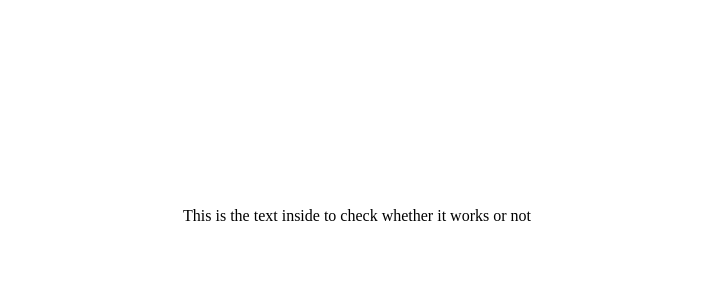
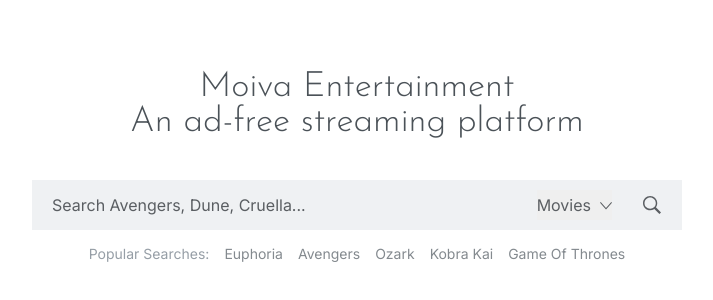
Before and after one commit to mansoor-roeen-glitch/shiny-potato, a React (Create React App) app: page / in a window 1280 px wide. Shown: the part 184-484 px from the top of the page, without its empty margins (283-996 px from the left). Built offline with nearby package versions, Linux system fonts and the light colour scheme.

Commit message:
searchBar and Home Router have been updated

```diff
--- a/package.json
+++ b/package.json
@@ -6,8 +6,10 @@
     "@testing-library/jest-dom": "^5.16.2",
     "@testing-library/react": "^12.1.2",
     "@testing-library/user-event": "^13.5.0",
+    "history": "^5.2.0",
     "react": "^17.0.2",
     "react-dom": "^17.0.2",
+    "react-router": "^6.2.1",
     "react-router-dom": "^6.2.1",
     "react-scripts": "5.0.0",
     "styled-components": "^5.3.3",
--- a/public/global_styles.css
+++ b/public/global_styles.css
@@ -1,6 +1,7 @@
 * {
     box-sizing: border-box;
     position: relative;
+    font-family: 'Inter', 'Lato', arial;
 
     font-size: 16px;
     margin: 0px;
--- a/public/index.html
+++ b/public/index.html
@@ -1,24 +1,24 @@
 <!DOCTYPE html>
 <html lang="en">
 
-<head>
+  <head>
 
     <meta charset="utf-8" />
     <meta name="viewport" content="width=device-width, initial-scale=1" />
     <meta name="theme-color" content="#FFFFFF" />
 
     <meta
-    name="description"
-    content="Web site created using create-react-app"
+      name="description"
+      content="Web site created using create-react-app"
     />
 
     <link rel="stylesheet" href="./global_styles.css">
     <link rel="icon" href="%PUBLIC_URL%/favicon.ico" />
     <link rel="preconnect" href="https://fonts.googleapis.com">
     <link rel="preconnect" href="https://fonts.gstatic.com" crossorigin>
-    <link href="https://fonts.googleapis.com/css2?family=Inter:wght@300;400;500;600;700&family=Lato:wght@100;300;400;700&family=Source+Sans+Pro:wght@300;400;600;700&display=swap" rel="stylesheet">
+    <link href="https://fonts.googleapis.com/css2?family=Inter:wght@300;400;500;600;700&family=Josefin+Sans:wght@300;400&family=Lato:wght@100;300;400;700&family=Source+Sans+Pro:wght@300;400;600;700&display=swap" rel="stylesheet">
 
-  <title>Moiva Entertainment</title>
+    <title>Moiva Entertainment</title>
 
   </head>
 
--- a/src/App.js
+++ b/src/App.js
@@ -1,19 +1,21 @@
 // Dependencies
 import React from 'react';
-import { Route, Routes } from 'react-router-dom';
+import { Route, Routes, BrowserRouter as Router } from 'react-router-dom';
 
 // Route Components
 import Home from './routes/Home';
 import Search from './routes/Search'
 
+export default function App() {
 
-export default function App() {
+  // Component Variables
+
   return (
-
-    <Routes>
-      <Route path='/' exact element={<Home/>} />
-      <Route path='/search' element={<Search />} />
-    </Routes>
-
+    <Router>
+      <Routes>
+        <Route path='/' exact element={<Home />} />
+        <Route path='/search' element={<Search />} />
+      </Routes>
+    </Router>
   );
 }
--- a/src/components/Icon.js
+++ b/src/components/Icon.js
@@ -23,8 +23,8 @@ export default function Icon({...props}) {
 
 
 const IconImage = styled.img `
-    width: ${props => props.iconSize.iconWidth || 16};
-    height: ${props => props.iconSize.iconHeight || 16};
+    width: ${props => props.iconSize.iconWidth || 16}px;
+    height: ${props => props.iconSize.iconHeight || 16}px;
 `;
 
 const IconWrapper = styled.div `
--- /dev/null
+++ b/src/components/SearchBar.js
@@ -0,0 +1,248 @@
+// Dependencies
+import React from 'react'
+import styled from 'styled-components';
+import { useNavigate } from 'react-router';
+
+// Constants
+import { BORDERS, COLORS, FONTS, DROPDOWNS, FILTERS } from '../constants';
+import Icon from './Icon';
+
+export default function SearchBar ({...props}) {
+
+	// Component Variables
+	const navigate = useNavigate();
+
+	// Component States
+	const [query, setQuery] = React.useState(props.query);
+	const [type, setType] = React.useState(props.type);
+	const [isInputOnFocus, setIsInputOnFocus] = React.useState(props.isInputOnFocus);
+	const [isDropdownActive, setIsDropdownActive] = React.useState(props.isDropdownActive);
+
+	// Component Functions
+	const handleOptionClick = (index) => {setType(index); setIsDropdownActive(false)}
+	const handleInput = (event) => {setQuery(event.target.value)}
+
+	const handleSearchButton = () => {
+		if (query.length > 0) {
+			navigate(`/search?query=${encodeURI(query)}`)
+		}
+	}
+
+	const onBlur = (event) => {event.target.value === '' && setIsInputOnFocus(false)}
+	const onFocus = () => {setIsInputOnFocus(true); setIsDropdownActive(false)}
+
+
+	return (
+		<SearchBarWrapper border={BORDERS.searchBarBorder} isInputOnFocus={isInputOnFocus}>
+
+			<InputWrapper background={COLORS.backgroundColorTypeB} isInputOnFocus={isInputOnFocus}>
+				<Input
+					value={query}
+					fontFamily={FONTS.primaryFontFamily}
+					textColorTypeC={COLORS.textColorTypeC}
+					textColorTypeB={COLORS.textColorTypeB}
+
+					onFocus={onFocus}
+					onBlur={onBlur}
+					onChange={handleInput}
+
+					placeholder='Search Avengers, Dune, Cruella...'
+				/>
+			</InputWrapper>
+
+			<ButtonWrapper backgroundColor={COLORS.backgroundColorTypeB}>
+				<Button onClick={handleSearchButton}>
+					<Icon
+						iconFile='search-icon.svg'
+						iconAlt='Click here to search'
+						iconSize={{
+							iconWidth: 24,
+							iconHeight: 24,
+						}}
+					/>
+				</Button>
+			</ButtonWrapper>
+
+			<TypeSelectorWrapper isInputOnFocus={isInputOnFocus}>
+
+				<TypeSelectorButton onClick={() => {setIsDropdownActive(!isDropdownActive)}}>
+						<TypeSelectorButtonText fontFamily={FONTS.primaryFontFamily}>
+							{DROPDOWNS.searchBarDropdown[type]}
+						</TypeSelectorButtonText>
+						<TypeSelectorButtonIcon>
+							<Icon
+								iconFile='arrow-down-icon.svg'
+								iconAlt='Selector Button Icon'
+								iconSize={{
+									iconWidth: 12,
+									iconHeight: 12,
+								}}
+							/>
+						</TypeSelectorButtonIcon>
+				</TypeSelectorButton>
+
+				<TypeSelector backgroundColor={COLORS.backgroundColorTypeB} dropshadow={FILTERS.primaryBoxshadow} isDropdownActive={isDropdownActive}>
+
+					{DROPDOWNS.searchBarDropdown.map((option, index) => (
+						<TypeOption key={index} onClick={() => {handleOptionClick(index)}}>
+							<TypeOptionText fontFamily={FONTS.primaryFontFamily}>{option}</TypeOptionText>
+						</TypeOption>
+					))}
+
+				</TypeSelector>
+
+			</TypeSelectorWrapper>
+
+		</SearchBarWrapper>
+  )
+}
+
+
+
+const TypeOptionText = styled.span `
+	font-family: ${props => props.fontFamily};
+	font-size: 16px;
+
+	text-align: center;
+	color: #5A5E62;
+`;
+
+const TypeOption = styled.button `
+	width: 100%;
+	height: 35px;
+	padding: 0px 10px;
+
+	display: flex;
+	align-items: center;
+	cursor: pointer;
+	border-radius: 3px;
+	background: transparent;
+	outline: none;
+	border:none;
+
+	&:hover {
+		background: #dfe3e7;
+	}
+
+`;
+
+const TypeSelector = styled.div `
+	background: ${props => props.backgroundColor};
+	filter: ${props => props.dropshadow};
+	border: none;
+	position: absolute;
+	height: fit-content;
+	list-style: none;
+	display: ${props => props.isDropdownActive ? 'initial' : 'none'};
+
+	top: calc(100% + 10px);
+	width: 150px;
+	padding: 12px 10px;
+	right: -25%;
+	border-radius: 3px;
+	z-index: 999;
+`;
+
+const TypeSelectorButtonIcon = styled.div `
+	display: inherit;
+	align-items: inherit;
+	justify-content: inherit;
+`;
+
+const TypeSelectorButtonText = styled.span `
+	font-family: ${props => props.fontFamily};
+	font-size: 16px;
+
+	text-align: center;
+	color: #5A5E62;
+`;
+
+const TypeSelectorButton = styled.button `
+	height: 100%;
+	width: 100%;
+	column-gap: 9px;
+
+	display: inherit;
+	align-items: inherit;
+	justify-content: inherit;
+	border: none;
+	cursor: pointer;
+`;
+
+const TypeSelectorWrapper = styled.div `
+	height: 100%;
+	padding: 10px 0px;
+	right: 70px;
+
+	display: ${props => props.isInputOnFocus ? 'none' : 'flex'};
+	position: absolute;
+	align-items: center;
+	justify-content: center;
+`;
+
+const Button = styled.div `
+	display: flex;
+	justify-content: center;
+	align-items: center;
+	background: transparent;
+	outline: none;
+	border: none;
+	cursor: pointer;
+
+	width: 100%;
+	height: 100%;
+`;
+
+const ButtonWrapper = styled.div `
+	display: inherit;
+	justify-content: center;
+	align-items: inherit;
+	background: ${props => props.backgroundColor};
+
+	width: 60px;
+	height: 100%;
+`;
+
+const Input = styled.input `
+	height: 100%;
+	width: 100%;
+	padding: 0px 20px;
+
+	background: inherit;
+	outline: none;
+	border: none;
+	color: ${props => props.textColorTypeC};
+
+	&::placeholder {
+		font-weight: 400;
+		font-size: 16px;
+
+		display: flex;
+		align-items: center;
+		font-family: ${props => props.fontFamily};
+		color: ${props => props.textColorTypeB};
+	}
+
+`;
+
+const InputWrapper = styled.div `
+	display: inherit;
+	justify-content: flex-start;
+	align-items: inherit;
+	background: ${props => props.isInputOnFocus ? 'transparent' : props.background};
+
+	width: calc(100% - 55px);
+	height: 100%;
+`;
+
+const SearchBarWrapper = styled.div `
+	display: flex;
+	align-items: center;
+	justify-content: space-between;
+	border: ${props => props.isInputOnFocus ? props.border : 'none'};
+
+	width: 100%;
+	max-width: 650px;
+	height: 50px;
+	border-radius: 5px;
+`;
--- a/src/constants.js
+++ b/src/constants.js
@@ -6,7 +6,7 @@ const COLORS = {
     // text colors
     primaryTextColor: '#222D34',
     textColorTypeB: '#5A5E62',
-    textColorTypeC: '#9AA2AA',
+    textColorTypeC: '#4b5258',
 
     // border colors
     primaryBorderColor: '#D0D4D9'
@@ -22,13 +22,42 @@ const FILTERS = {
 
 const FONTS = {
     primaryFontFamily: 'Inter, Lato, Arial',
-    fontFamilyTypeB: 'Source Sans Pro, Lato, Arial'
+    fontFamilyTypeB: 'Source Sans Pro, Lato, Arial',
+    fontFamilyTypeC: 'Josefin Sans, Inter, Arial',
 }
 
 const BORDERS = {
     searchBarBorder: `1px solid ${COLORS.primaryBorderColor}`,
 }
 
+const DROPDOWNS = {
+    searchBarDropdown: ['Movies', 'Shows']
+}
+
+const LISTS = {
+    listOfPopularSearches: [
+        {
+            query: 'Euphoria',
+            link: '/search?query=euphoria'
+        },
+        {
+            query: 'Avengers',
+            link: '/search?query=avengers'
+        },
+        {
+            query: 'Ozark',
+            link: '/search?query=ozark'
+        },
+        {
+            query: 'Kobra Kai',
+            link: '/search?query=euphoria'
+        },
+        {
+            query: 'Game Of Thrones',
+            link: '/search?query=euphoria'
+        }
+    ]
+}
 
 export {
 
@@ -36,5 +65,7 @@ export {
     FILTERS,
     BORDERS,
     FONTS,
+    DROPDOWNS,
+    LISTS
 
 }
--- a/src/index.js
+++ b/src/index.js
@@ -3,10 +3,9 @@ import React from 'react';
 import ReactDOM from 'react-dom';
 import App from './App';
 import { BrowserRouter } from "react-router-dom";
+import {createBrowserHistory} from 'history';
 
 ReactDOM.render(
-  <BrowserRouter>
-    <App />
-  </BrowserRouter>,
+    <App />,
   document.getElementById('root')
 );
--- a/src/routes/Home.js
+++ b/src/routes/Home.js
@@ -1,22 +1,144 @@
 // Dependencies
 import React from 'react';
 import styled from 'styled-components';
-import {COLORS} from '../constants';
+import {COLORS, FONTS, LISTS} from '../constants';
 
-export default function Home() {
+// Components
+import SearchBar from '../components/SearchBar';
+import { Link } from 'react-router-dom';
+
+export default function Home({...props}) {
+
   return (
+
     <HomeWrapper background={COLORS.primaryBackgroundColor} >
-        This is the text inside to check whether it works or not
+      <HomeContent>
+
+        <AppDescription>
+          <AppDescriptionText color={COLORS.textColorTypeC} fontFamily={FONTS.fontFamilyTypeC}> Moiva Entertainment <br/> An ad-free streaming platform </AppDescriptionText>
+        </AppDescription>
+
+        <SearchBarWrapper>
+
+          <SearchBar
+            query=''
+            type={0}
+            isInputOnFocus={false}
+            isDropdownActive={false}
+          />
+
+          <PopularSearchesWrapper>
+            <PopularSearchesLabel fontFamily={FONTS.primaryFontFamily}>
+              Popular Searches:
+            </PopularSearchesLabel>
+            <PopularSearchesList>
+
+              {LISTS.listOfPopularSearches.map((popularSearchItem, index) => (
+                <SearchItem key={index}>
+                  <Link to={popularSearchItem.link} style={{textDecoration: "none"}}>
+                    <SearchItemLink>
+                      {popularSearchItem.query}
+                    </SearchItemLink>
+                  </Link>
+                </SearchItem>
+              ))}
+
+            </PopularSearchesList>
+          </PopularSearchesWrapper>
+
+        </SearchBarWrapper>
+
+      </HomeContent>
     </HomeWrapper>
   )
 }
 
+
+
+
+const SearchItemLink = styled.a `
+  font-size: 14px;
+
+  display: flex;
+  align-items: center;
+  text-decoration: none;
+  color: #848A8F;
+
+  &:hover {
+    text-decoration: underline;
+  }
+`;
+
+const SearchItem = styled.div `
+  display: flex;
+  align-items: center;
+  justify-content: center;
+  width: fit-content;
+  cursor: pointer;
+`;
+
+const PopularSearchesList = styled.ul `
+  list-style: none;
+  display: flex;
+  width: fit-content;
+  column-gap: 15px;
+`;
+
+const PopularSearchesLabel = styled.span `
+  font-family: ${props => props.fontFamily};
+  font-size: 14px;
+
+  display: flex;
+  align-items: center;
+  color: #969EA6;
+`;
+
+const PopularSearchesWrapper = styled.div `
+  margin-top: 15px;
+  column-gap: 15px;
+  width: 100%;
+
+  height: fit-content;
+  display: flex;
+  align-items: center;
+  justify-content: center;
+`;
+
+const SearchBarWrapper = styled.div `
+  width: 650px;
+`;
+
+const AppDescriptionText = styled.span `
+  text-align: center;
+  color: ${props => props.color};
+
+  font-family: ${props => props.fontFamily};
+  font-size: 35px;
+  font-weight: 300;
+`;
+
+const AppDescription = styled.div `
+  display: inherit;
+  align-items: inherit;
+  justify-content: inherit;
+`;
+
+const HomeContent = styled.div `
+  display: inherit;
+  align-items: inherit;
+  justify-content: inherit;
+  flex-direction: column;
+
+  row-gap: 40px;
+`;
+
 const HomeWrapper = styled.div `
-    background: ${props => props.background || "#FFF"};
+  background: ${props => props.background || "#FFFFFF"};
   display: flex;
   align-items: center;
   justify-content: center;
 
   width: 100%;
   height: 100%;
+  padding-bottom: 100px
 `;
```
Also changed, not shown: public/icons/logo-icon.svg (renamed from public/icons/logo.-icon.svg). Lines whose indentation alone changed are shown as unchanged.
